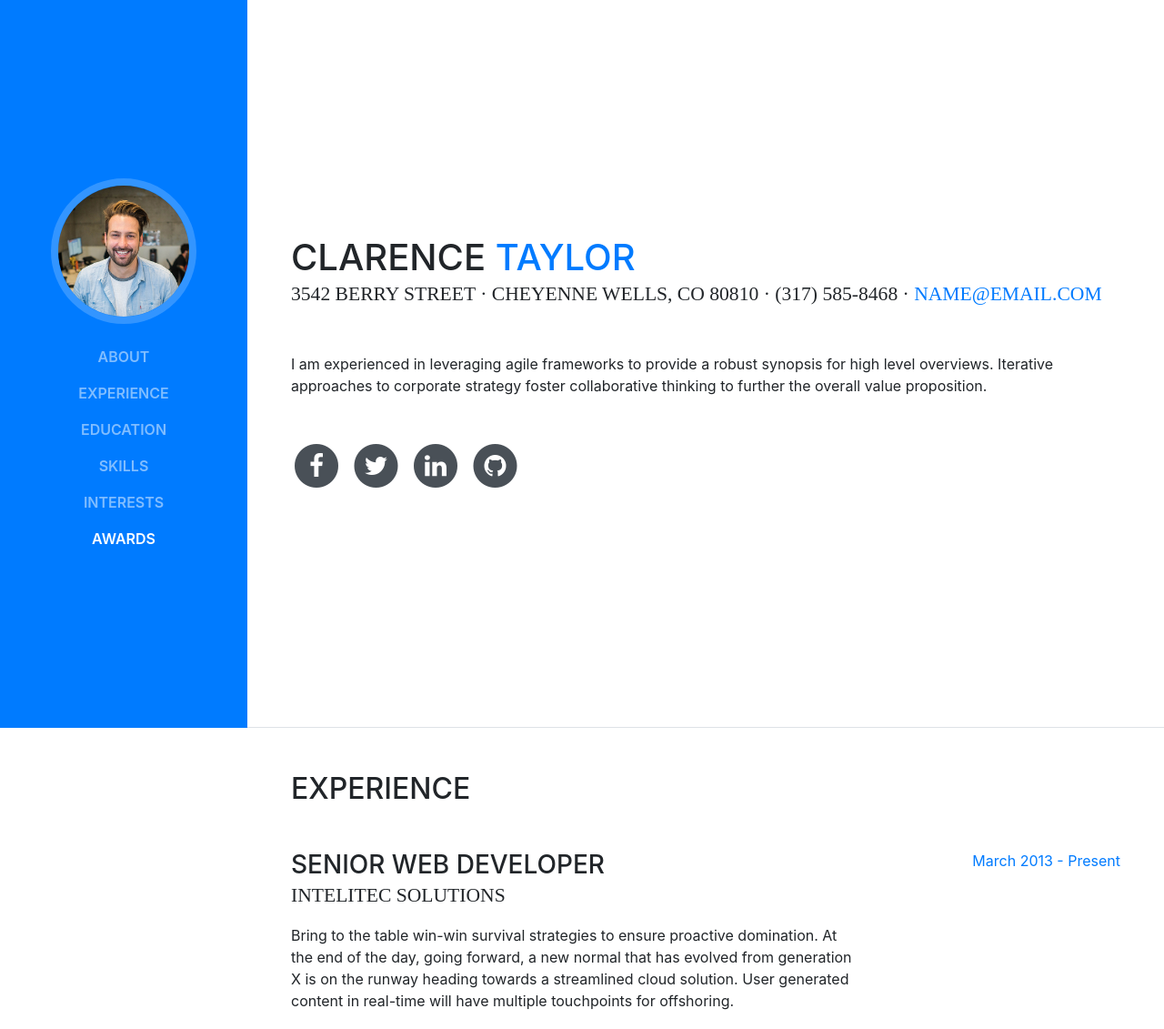
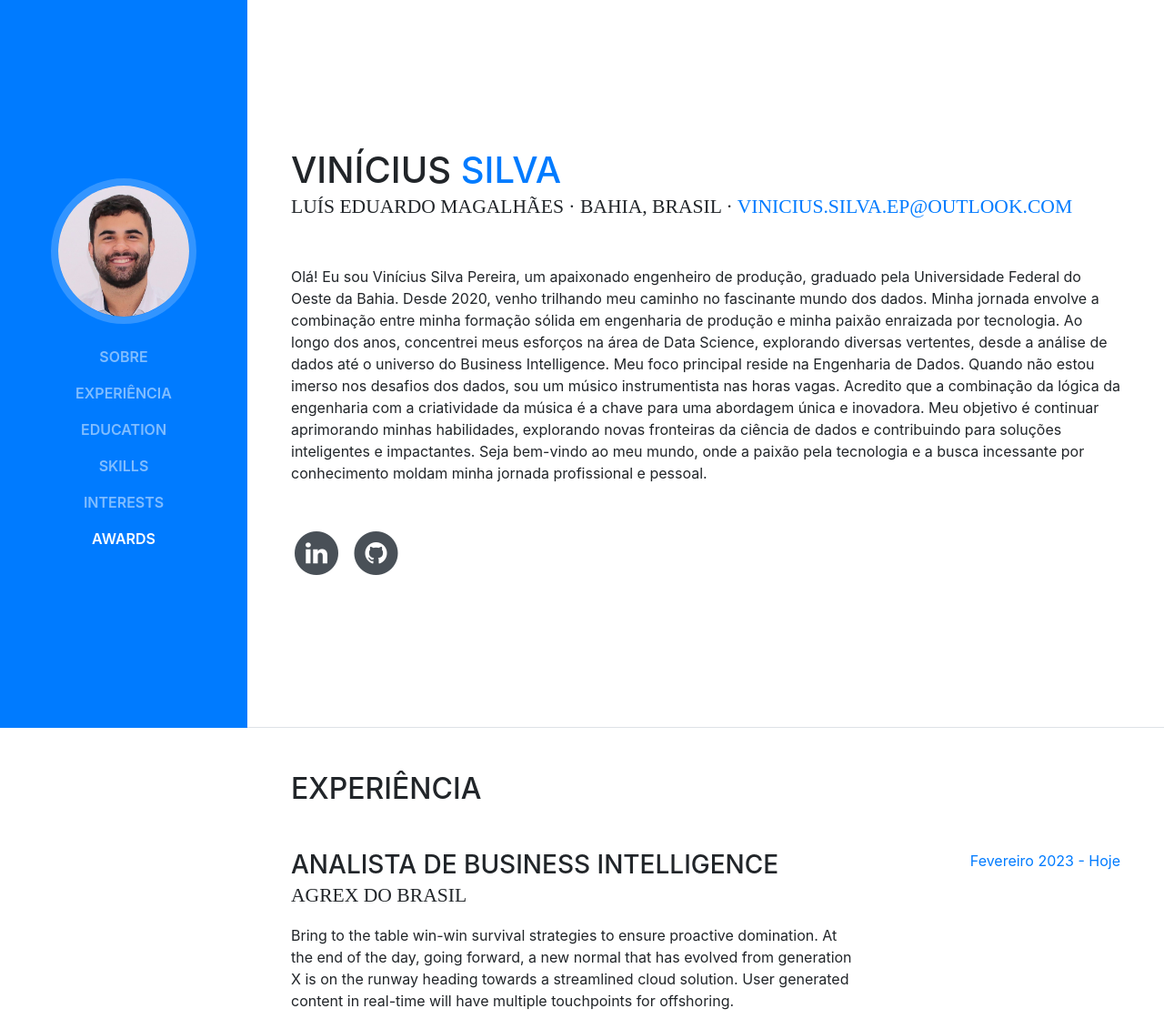
Before and after one commit to vinicius-silva-ep/vinicius-silva.github.io, a website with bundled scripts: page index.html in a window 1280 px wide. Shown: the top 1131 px of the page at 91% size. Built offline with nearby package versions, Linux system fonts and the light colour scheme; a web font is replaced by a local one.

Commit message:
mexer na experiencia

```diff
--- a/index.html
+++ b/index.html
@@ -31,7 +31,7 @@
       <a class="navbar-brand js-scroll-trigger" href="#page-top">
         <span class="d-block d-lg-none">Start Bootstrap</span>
         <span class="d-none d-lg-block">
-          <img class="img-fluid img-profile rounded-circle mx-auto mb-2" src="img/profile.jpg" alt="">
+          <img class="img-fluid img-profile rounded-circle mx-auto mb-2" src="img/imagem_vinicius.jpg" alt="">
         </span>
       </a>
       <button class="navbar-toggler" type="button" data-toggle="collapse" data-target="#navbarSupportedContent" aria-controls="navbarSupportedContent" aria-expanded="false" aria-label="Toggle navigation">
@@ -40,10 +40,10 @@
       <div class="collapse navbar-collapse" id="navbarSupportedContent">
         <ul class="navbar-nav">
           <li class="nav-item">
-            <a class="nav-link js-scroll-trigger" href="#about">About</a>
+            <a class="nav-link js-scroll-trigger" href="#about">Sobre</a>
           </li>
           <li class="nav-item">
-            <a class="nav-link js-scroll-trigger" href="#experience">Experience</a>
+            <a class="nav-link js-scroll-trigger" href="#Experiência">Experiência</a>
           </li>
           <li class="nav-item">
             <a class="nav-link js-scroll-trigger" href="#education">Education</a>
@@ -65,32 +65,22 @@
 
       <section class="resume-section p-3 p-lg-5 d-flex d-column" id="about">
         <div class="my-auto">
-          <h1 class="mb-0">Clarence
-            <span class="text-primary">Taylor</span>
+          <h1 class="mb-0">Vinícius
+            <span class="text-primary">Silva</span>
           </h1>
-          <div class="subheading mb-5">3542 Berry Street · Cheyenne Wells, CO 80810 · (317) 585-8468 ·
-            <a href="mailto:name@email.com">name@email.com</a>
+          <div class="subheading mb-5">Luís Eduardo Magalhães · Bahia, Brasil ·
+            <a href="mailto:name@email.com">vinicius.silva.ep@outlook.com</a>
           </div>
-          <p class="mb-5">I am experienced in leveraging agile frameworks to provide a robust synopsis for high level overviews. Iterative approaches to corporate strategy foster collaborative thinking to further the overall value proposition.</p>
+          <p class="mb-5">Olá! Eu sou Vinícius Silva Pereira, um apaixonado engenheiro de produção, graduado pela Universidade Federal do Oeste da Bahia. Desde 2020, venho trilhando meu caminho no fascinante mundo dos dados. Minha jornada envolve a combinação entre minha formação sólida em engenharia de produção e minha paixão enraizada por tecnologia.
+
+            Ao longo dos anos, concentrei meus esforços na área de Data Science, explorando diversas vertentes, desde a análise de dados até o universo do Business Intelligence. Meu foco principal reside na Engenharia de Dados.
+
+            Quando não estou imerso nos desafios dos dados, sou um músico instrumentista nas horas vagas. Acredito que a combinação da lógica da engenharia com a criatividade da música é a chave para uma abordagem única e inovadora.
+
+            Meu objetivo é continuar aprimorando minhas habilidades, explorando novas fronteiras da ciência de dados e contribuindo para soluções inteligentes e impactantes. Seja bem-vindo ao meu mundo, onde a paixão pela tecnologia e a busca incessante por conhecimento moldam minha jornada profissional e pessoal.</p>
           <ul class="list-inline list-social-icons mb-0">
             <li class="list-inline-item">
-              <a href="#">
-                <span class="fa-stack fa-lg">
-                  <i class="fa fa-circle fa-stack-2x"></i>
-                  <i class="fa fa-facebook fa-stack-1x fa-inverse"></i>
-                </span>
-              </a>
-            </li>
-            <li class="list-inline-item">
-              <a href="#">
-                <span class="fa-stack fa-lg">
-                  <i class="fa fa-circle fa-stack-2x"></i>
-                  <i class="fa fa-twitter fa-stack-1x fa-inverse"></i>
-                </span>
-              </a>
-            </li>
-            <li class="list-inline-item">
-              <a href="#">
+              <a href="https://www.linkedin.com/in/vinicius-silva-ep/" target="_blank">
                 <span class="fa-stack fa-lg">
                   <i class="fa fa-circle fa-stack-2x"></i>
                   <i class="fa fa-linkedin fa-stack-1x fa-inverse"></i>
@@ -98,7 +88,7 @@
               </a>
             </li>
             <li class="list-inline-item">
-              <a href="#">
+              <a href="https://github.com/vinicius-silva-ep" target="_blank">
                 <span class="fa-stack fa-lg">
                   <i class="fa fa-circle fa-stack-2x"></i>
                   <i class="fa fa-github fa-stack-1x fa-inverse"></i>
@@ -109,18 +99,18 @@
         </div>
       </section>
 
-      <section class="resume-section p-3 p-lg-5 d-flex flex-column" id="experience">
+      <section class="resume-section p-3 p-lg-5 d-flex flex-column" id="Experiência">
         <div class="my-auto">
-          <h2 class="mb-5">Experience</h2>
+          <h2 class="mb-5">Experiência</h2>
 
           <div class="resume-item d-flex flex-column flex-md-row mb-5">
             <div class="resume-content mr-auto">
-              <h3 class="mb-0">Senior Web Developer</h3>
-              <div class="subheading mb-3">Intelitec Solutions</div>
+              <h3 class="mb-0">Analista de Business Intelligence</h3>
+              <div class="subheading mb-3">Agrex do Brasil</div>
               <p>Bring to the table win-win survival strategies to ensure proactive domination. At the end of the day, going forward, a new normal that has evolved from generation X is on the runway heading towards a streamlined cloud solution. User generated content in real-time will have multiple touchpoints for offshoring.</p>
             </div>
             <div class="resume-date text-md-right">
-              <span class="text-primary">March 2013 - Present</span>
+              <span class="text-primary">Fevereiro 2023 - Hoje</span>
             </div>
           </div>
 
```
Also changed, not shown: img/imagem_vinicius.jpg (added).
